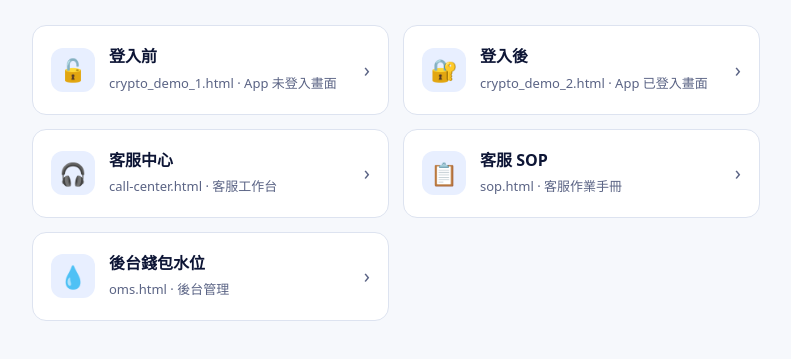
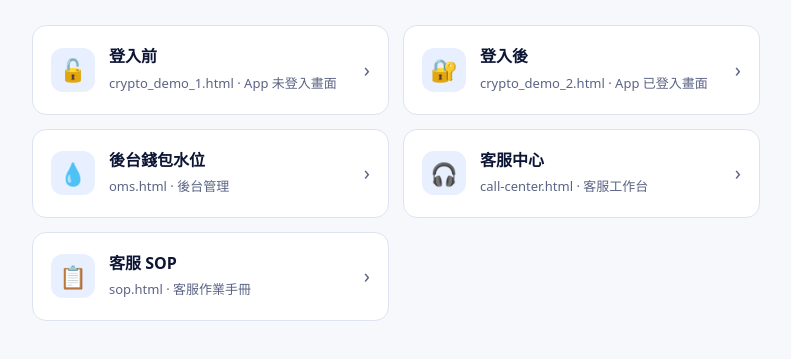
Before and after one commit to s896307-code/TwWjJ7Md2tGaXQfUNTwFJK, a plain HTML site: page index.html in a window 1280 px wide. Shown: the part 127-486 px from the top of the page, without its empty margins (244-1035 px from the left). Drawn offline with Linux system fonts and the light colour scheme.

Commit message:
Move customer service cards to the bottom
Co-Authored-By: Claude Sonnet 5.5 <noreply@anthropic.com>

```diff
--- a/index.html
+++ b/index.html
@@ -37,7 +37,11 @@ a.card:hover,a.card:focus-visible{border-color:var(--accent);transform:translate
       <div class="tx"><b>登入後</b><span>crypto_demo_2.html · App 已登入畫面</span></div>
       <div class="go">›</div>
     </a>
-
+    <a class="card" href="oms.html">
+      <div class="ic">💧</div>
+      <div class="tx"><b>後台錢包水位</b><span>oms.html · 後台管理</span></div>
+      <div class="go">›</div>
+    </a>
     <a class="card" href="call-center.html">
       <div class="ic">🎧</div>
       <div class="tx"><b>客服中心</b><span>call-center.html · 客服工作台</span></div>
@@ -47,11 +51,8 @@ a.card:hover,a.card:focus-visible{border-color:var(--accent);transform:translate
       <div class="ic">📋</div>
       <div class="tx"><b>客服 SOP</b><span>sop.html · 客服作業手冊</span></div>
       <div class="go">›</div>
-    </a>    <a class="card" href="oms.html">
-      <div class="ic">💧</div>
-      <div class="tx"><b>後台錢包水位</b><span>oms.html · 後台管理</span></div>
-      <div class="go">›</div>
-    </a>  </div>
+    </a>
+  </div>
 </div>
 </body>
 </html>
```
